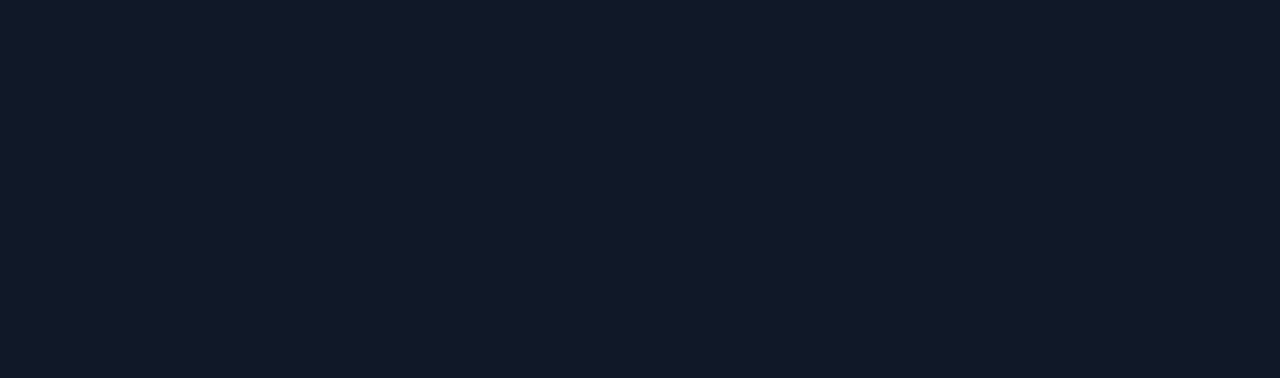
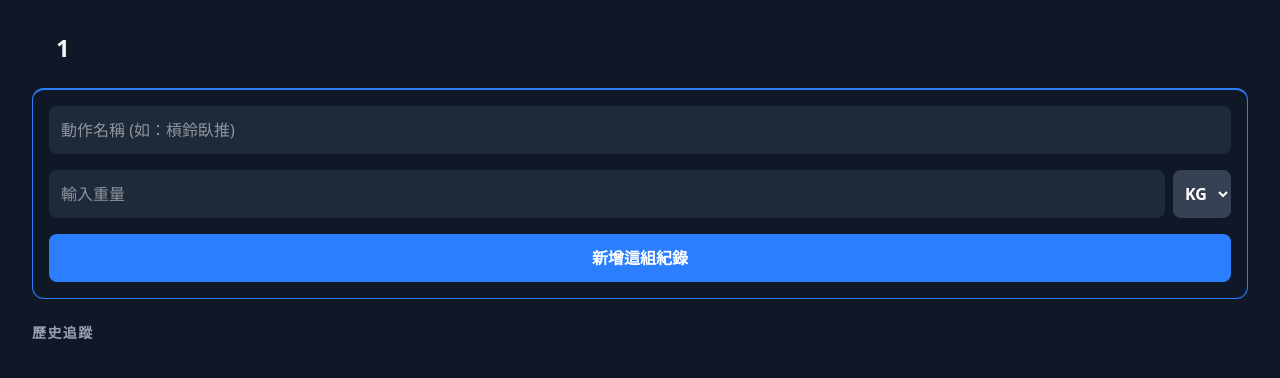
Before and after one commit to JAI-KAI/Vue-GymLog, a Vue app: page /log/1 in a window 1280 px wide. Before the commit this address had no page. Shown: the top 378 px of the page. Built offline with nearby package versions, Linux system fonts and the light colour scheme; the HTML template or start-up script is replaced by a standard one; what @iconify/tailwind4 would draw is missing.

Commit message:
feat(log): complete muscle group log page with type-safe routing

```diff
--- a/src/App.vue
+++ b/src/App.vue
@@ -1,5 +1,5 @@
 <template>
-  <main class="min-h-screen bg-gray-900 text-gray-100 p-6 flex-1">
+  <main class="min-h-screen bg-gray-900 text-gray-100 p-4 flex-1">
     <RouterView />
   </main>
 </template>
--- a/src/components/PartButton.vue
+++ b/src/components/PartButton.vue
@@ -1,15 +1,24 @@
 <template>
     <div class="grid grid-cols-1 gap-4">
-        <button v-for="(parts, index) in props.parts" :key="index" onclick="goToLog(parts)"
-            class="bg-gray-800/70 backdrop-blur-md border border-white/10
+        <button v-for="(parts, index) in props.parts" :key="index" @click="goToLog(parts)"
+            class="bg-gray-800/70 border border-white/10
             p-8 rounded-2xl text-2xl font-bold flex justify-between items-center active:scale-95 transition tracking-widest">
-            <span>{{parts}}部訓練</span>
+            <span>{{ parts }}部訓練</span>
             <span class="icon-[material-symbols--chevron-right-rounded] text-4xl text-blue-500"></span>
         </button>
     </div>
 </template>
 
 <script setup lang="ts">
-const props =  defineProps(['parts'])
+import { useRouter } from 'vue-router';
+
+const props = defineProps<{
+    parts: string[]
+}>()
+const router = useRouter() // 執行跳轉動作
+
+const goToLog = (parts: string) => {
+    router.push(`/log/${parts}`)
+}
 
 </script>
--- a/src/router/index.ts
+++ b/src/router/index.ts
@@ -1,4 +1,5 @@
 import HomeView from '@/views/HomeView.vue'
+import LogView from '@/views/LogView.vue'
 import { createRouter, createWebHistory } from 'vue-router'
 
 const router = createRouter({
@@ -8,6 +9,11 @@
       path: '/',
       name: 'home',
       component: HomeView
+    },
+    {
+      path: '/log/:parts',
+      name: 'Log',
+      component: LogView
     }
   ],
 })
--- a/src/views/HomeView.vue
+++ b/src/views/HomeView.vue
@@ -9,6 +9,6 @@
 <script setup lang="ts">
 import PartButton from '@/components/PartButton.vue';
 
-const parts = ['胸', '背', '腿', '功能']
+const parts = ['chest', 'back', 'legs', 'function']
 
 </script>
--- a/src/views/LogView.vue
+++ b/src/views/LogView.vue
@@ -0,0 +1,171 @@
+<template>
+    <div class="flex-1 flex flex-col p-4">
+        <header class="flex items-center justify-between mb-6">
+            <div class="flex items-center">
+                <button @click="goBack()" class="p-2 text-blue-500">
+                    <span class="icon-[pixel--arrow-left-solid] text-2xl text-blue-500 align-middle"></span>
+                </button>
+                <h2 id="categoryTitle" class="text-2xl font-bold ml-2">{{ part }}</h2>
+            </div>
+            <button v-show="editingId" id="cancelEditBtn" @click="resetForm()"
+                class="text-xs bg-gray-700 px-3 py-1 rounded-full text-gray-300">取消編輯</button>
+        </header>
+
+        <div class="p-4 rounded-xl mb-6 border border-t-2 border-blue-500">
+            <div class="space-y-4">
+                <input v-model="exerciseInput" type="text" placeholder="動作名稱 (如：槓鈴臥推)"
+                    class="w-full bg-gray-800 border-none rounded-lg p-3 text-white focus:outline-blue-500 focus:outline-2">
+                <div class="flex gap-2">
+                    <input v-model="weightInput" type="number" placeholder="輸入重量"
+                        class="flex-1 bg-gray-800 border-none rounded-lg p-3 text-white focus:outline-blue-500 focus:outline-2">
+                    <select v-model="unit" class="bg-gray-700 rounded-lg px-2 text-white font-bold">
+                        <option value="kg">KG</option>
+                        <option value="lb">LB</option>
+                    </select>
+                </div>
+                <button id="submitBtn" @click="saveRecord()"
+                    class="w-full active:bg-blue-700 text-white font-bold py-3 rounded-lg transition active:scale-95"
+                    :class="editingId ? 'bg-green-600' : 'bg-blue-500'">{{ submitBtn }}</button>
+            </div>
+        </div>
+
+        <div class="flex-1 overflow-y-auto">
+            <h3 class="text-gray-400 text-sm font-bold mb-3 uppercase tracking-widest flex justify-between">
+                <span>歷史追蹤</span>
+                <span id="recordCount" class="text-blue-500"></span>
+            </h3>
+            <div id="historyList" class="space-y-3 pb-20">
+                <div v-for="r in filtered" :key="r.id"
+                    class="bg-gray-800/70 border p-4 rounded-xl flex justify-between items-center border-l-4 border-blue-500 shadow-lg">
+                    <div class="flex-1">
+                        <div class="flex items-center gap-2">
+                            <h4 class="font-bold text-lg text-white">{{ r.name }}</h4>
+                            <span class="text-xs text-gray-500 font-mono bg-gray-800 px-1 rounded">{{ r.date }}</span>
+                        </div>
+                        <div class="flex gap-4 mt-1">
+                            <span class="text-cyan-400 font-bold">{{ r.kg }} <small
+                                    class="text-[10px] opacity-70">kg</small></span>
+                            <span class="text-amber-400 font-bold">{{ r.lb }} <small
+                                    class="text-[10px] opacity-70">lb</small></span>
+                        </div>
+                    </div>
+                    <div class="flex gap-2">
+                        <button @click="editRecord(r.id)" class="p-2">
+                            <span
+                                class="icon-[pixelarticons--edit] text-xl text-gray-400 active:text-blue-400 align-middle"></span>
+                        </button>
+                        <button @click="deleteRecord(r.id)" class="p-2">
+                            <span
+                                class="icon-[pixelarticons--trash] text-xl text-gray-400 active:text-red-500 align-middle"></span>
+                        </button>
+                    </div>
+                </div>
+            </div>
+        </div>
+    </div>
+</template>
+
+<script setup lang="ts">
+import { computed, ref } from 'vue';
+import { useRoute, useRouter } from 'vue-router';
+
+const route = useRoute()
+const router = useRouter()
+const part: string = (route.params.parts as string) ?? 'default'
+
+const goBack = () => {
+    router.push('/')
+}
+
+
+// input area
+const exerciseInput = ref('')
+const weightInput = ref()
+const unit = ref('kg')
+const editingId = ref<number | null>(null) // 追蹤目前正在編輯哪一筆
+const records = ref<GymRecord[]>(JSON.parse(localStorage.getItem('gym_records') ?? '[]'))
+const submitBtn = computed(() =>
+    editingId.value ? '更新重量紀錄' : '新增這組紀錄'
+)
+
+//渲染資料
+const filtered = computed(() =>
+    records.value.filter(r => r.category == part)
+)
+
+interface GymRecord {
+    id: number;
+    category: string;
+    name: string;
+    kg: number;
+    lb: number;
+    date: string;
+}
+
+const saveRecord = () => {
+    const now = new Date();
+    if (!exerciseInput.value || isNaN(weightInput.value)) {
+        alert('請填寫完整動作與重量');
+        return;
+    }
+
+    let kg: number, lb: number;
+    if (unit.value === 'kg') {
+        kg = +(weightInput.value.toFixed(1));
+        lb = +(weightInput.value * 2.20462).toFixed(1);
+    } else {
+        lb = +(weightInput.value.toFixed(1));
+        kg = +(weightInput.value / 2.20462).toFixed(1);
+    }
+
+    if (editingId.value) {
+        // 更新模式
+        records.value = records.value.map(r => r.id === editingId.value ? { ...r, name: exerciseInput.value, kg, lb, date: `${now.getMonth() + 1}/${now.getDate()}` } : r);
+        editingId.value = null;
+    } else {
+        // 新增模式
+        const newRecord = {
+            id: Date.now(),
+            category: part,
+            name: exerciseInput.value,
+            kg: kg,
+            lb: lb,
+            date: `${now.getMonth() + 1}/${now.getDate()}`
+        };
+        records.value.push(newRecord);
+    }
+
+    localStorage.setItem('gym_records', JSON.stringify(records.value));
+    resetForm();
+}
+
+const resetForm = () => {
+    exerciseInput.value = ''
+    weightInput.value = null
+    editingId.value = null
+}
+
+// 編輯 刪除
+const editRecord = (id: number) => {
+    const record = records.value.find(r => r.id === id);
+    if (!record) return;
+    editingId.value = id;
+    exerciseInput.value = record.name;
+    weightInput.value = record.kg;
+    unit.value = 'kg';
+    // 捲動回頂部表單方便手機操作
+    window.scrollTo({ top: 0, behavior: 'smooth' });
+}
+
+const deleteRecord = (id: number) => {
+    if (confirm('確定要刪除這條紀錄嗎？')) {
+        records.value = records.value.filter(r => r.id !== id)
+        localStorage.setItem('gym_records', JSON.stringify(records.value));
+        if (editingId.value == id) resetForm()
+    }
+
+}
+
+
+
+</script>
```
